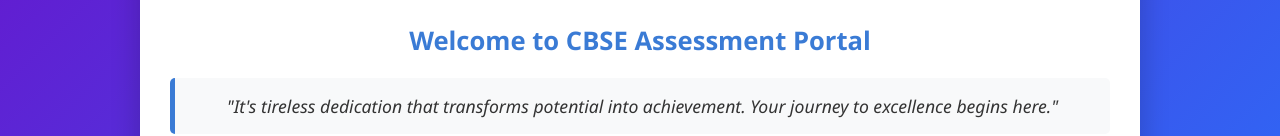
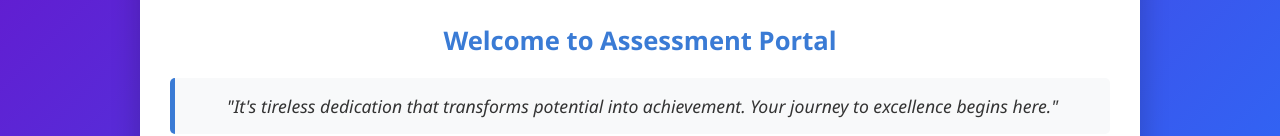
Before and after one commit to symbioticinstitute/testAA, a plain HTML site: page index.html in a window 1280 px wide. Shown: the part 278-414 px from the top of the page. Drawn offline with Linux system fonts and the light colour scheme.

Commit message:
Update index.html

```diff
--- a/index.html
+++ b/index.html
@@ -397,7 +397,7 @@
         <div class="content">
             <!-- Welcome Screen -->
             <div class="welcome-screen" id="welcomeScreen">
-                <h2>Welcome to CBSE Assessment Portal</h2>
+                <h2>Welcome to Assessment Portal</h2>
                 <div class="quote">
                     "It's tireless dedication that transforms potential into achievement. Your journey to excellence begins here."
                 </div>
```
